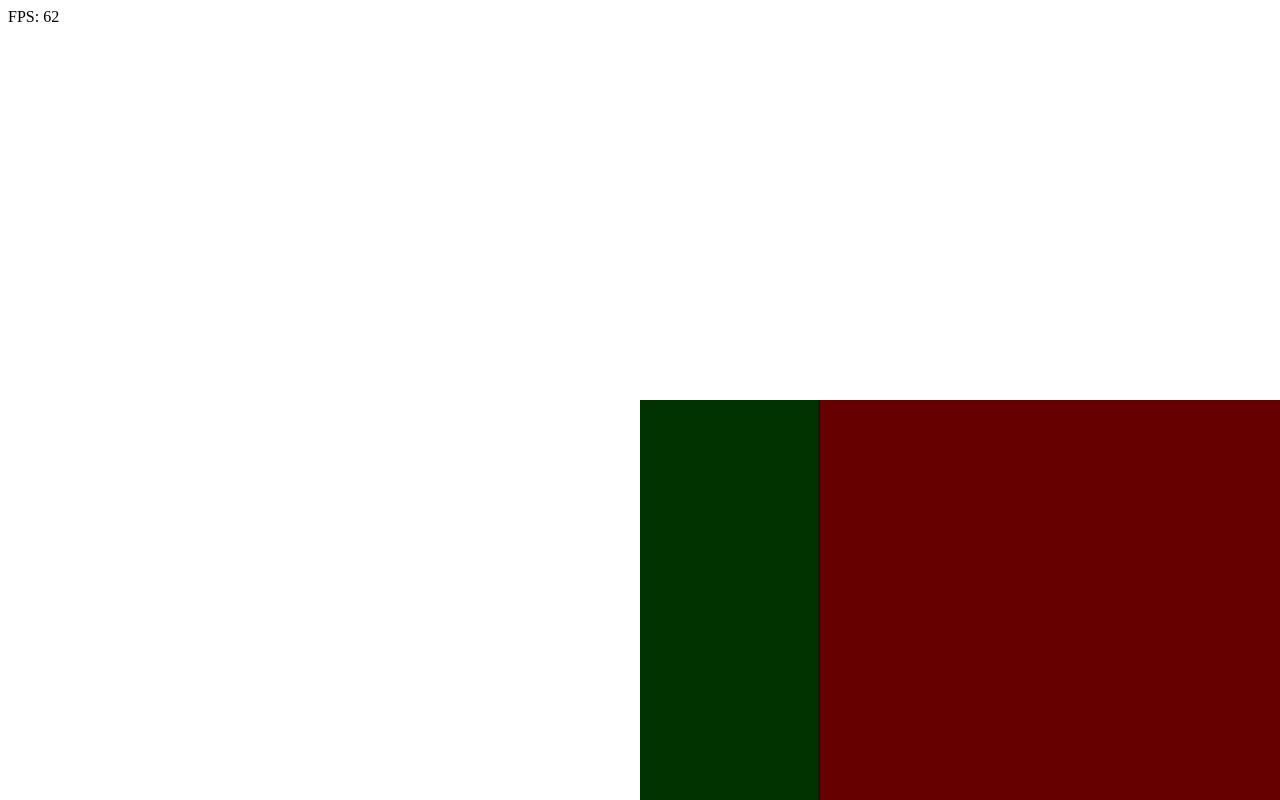
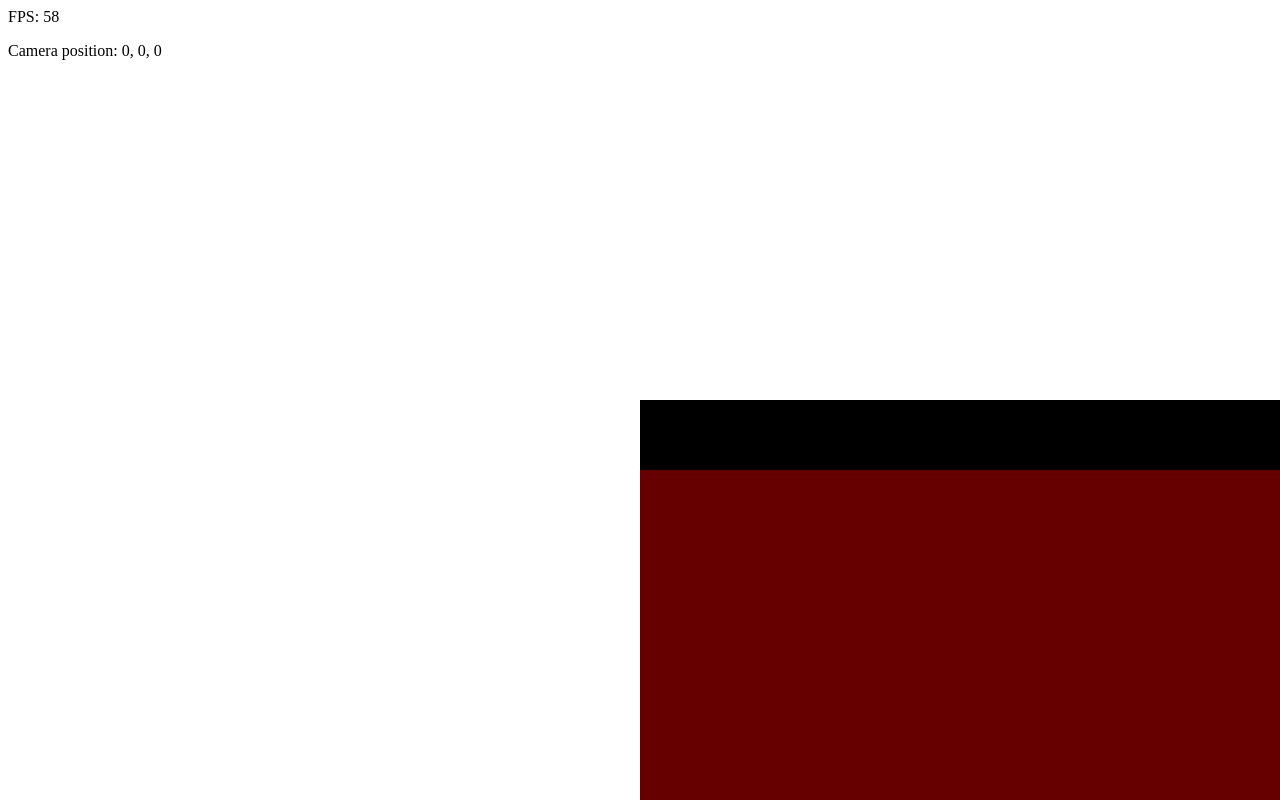
Before and after one commit to yikuansun/css-3d-test, a SvelteKit app: page / in a window 1280 px wide. Built offline with nearby package versions, Linux system fonts and the light colour scheme.

Commit message:
Build a little room
Cool

```diff
--- a/src/routes/+page.svelte
+++ b/src/routes/+page.svelte
@@ -12,12 +12,12 @@
         angleZ: 0,
     });
 
-    const perspective = 300;
+    const perspective = 1000;
 
     let keysPressed: { [key: string]: boolean } = {};
 
-    const TRANSLATION_SPEED = 100; // px / sec
-    const ROTATION_SPEED = 100; // deg / sec
+    const TRANSLATION_SPEED = 200; // px / sec
+    const ROTATION_SPEED = 150; // deg / sec
 
     let lastTime: number;
     let deltaTime = $state(0);
@@ -76,14 +76,18 @@
     style:transform="translate(-50%, -50%) scale(calc(min(100vw / 960px, 100vh / 540px)))"
     style:perspective="{perspective}px">
     <World perspective={perspective} camera={camera}>
-        <Plane x={480} y={270} z={-50} width={100} height={100} color="red" />
-        <Plane x={480} y={270} z={50} width={100} height={100} color="blue" />
-        <Plane x={430} y={270} z={0} angleY={90} width={100} height={100} color="green" />
-        <Plane x={530} y={270} z={0} angleY={90} width={100} height={100} color="yellow" />
+        <Plane x={480} y={270} z={-250} width={500} height={100} color="red" />
+        <Plane x={480} y={270} z={250} width={500} height={100} color="blue" />
+        <Plane x={230} y={270} z={0} angleY={90} width={500} height={100} color="green" />
+        <Plane x={730} y={270} z={0} angleY={90} width={500} height={100} color="yellow" />
+        <Plane x={480} y={320} z={0} angleX={90} width={500} height={500} color="grey" />
     </World>
 </div>
 
 <span>FPS: {displayedFPS}</span>
+<p>
+    Camera position: {camera.x}, {camera.y}, {camera.z}
+</p>
 
 <style>
 </style>
```
